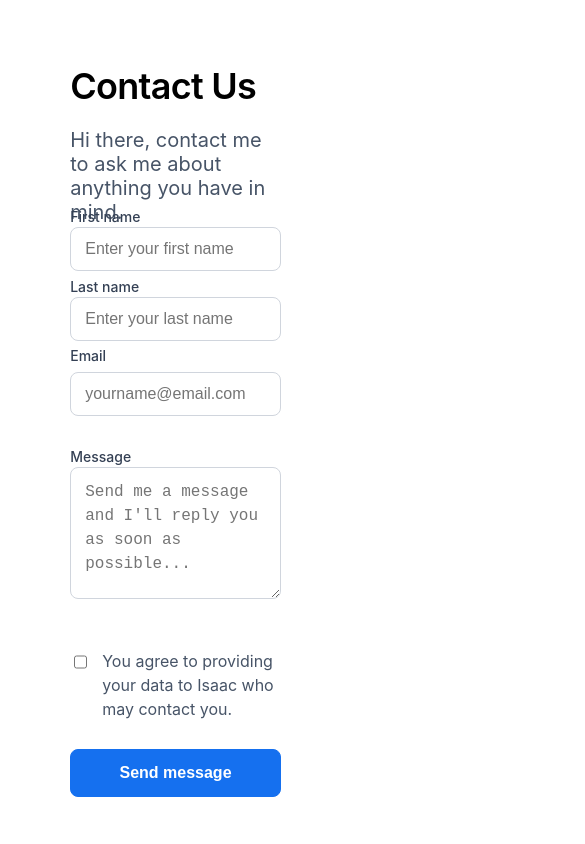
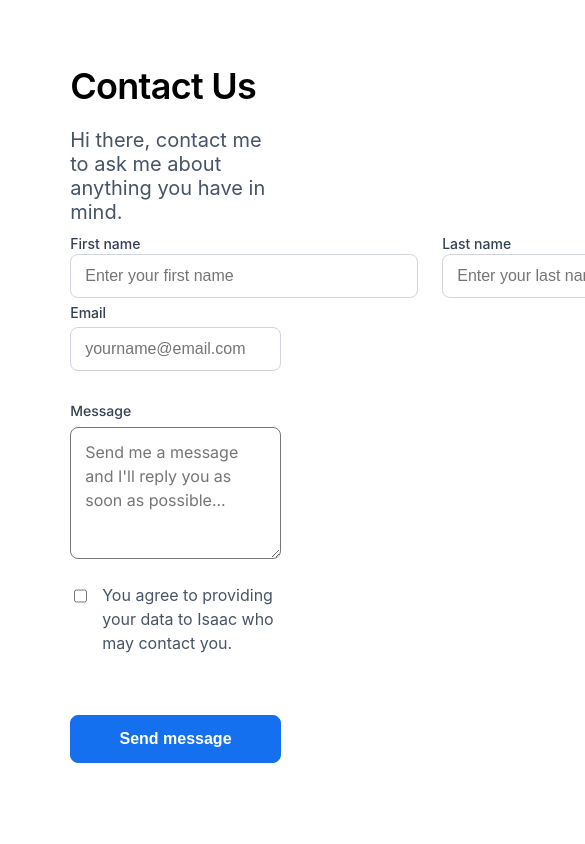
Before and after one commit to isaaclanre/linktree-v2, a React (Create React App) app: page /contact in a window 390 px wide. Shown: the top 844 px of the page, 585 px wide, since content can reach past the window. Built offline with nearby package versions, Linux system fonts and the light colour scheme.

Commit message:
Fixed some issues with the responsiveness

```diff
--- a/src/App.js
+++ b/src/App.js
@@ -1,5 +1,5 @@
 import { Route, Routes } from "react-router-dom";
-import { Contact } from "./components/Contact";
+import { ContactMe } from "./components/ContactMe";
 import { LandingPage } from "./components/LandingPage";
 
 function App() {
@@ -7,7 +7,7 @@ function App() {
     <>
       <Routes>
         <Route path="/" element={<LandingPage />} />
-        <Route path="/contact" element={<Contact />} />
+        <Route path="/contact" element={<ContactMe />} />
       </Routes>
     </>
   );
--- a/src/components/Contact.js
+++ b/src/components/ContactMe.js
@@ -11,7 +11,7 @@ import {
   FormWrapper,
   Heading,
   SupportingText,
-  NameRow,
+  Names,
   EmailStyle,
   CheckBoxStyle,
   SubWrapper,
@@ -21,9 +21,9 @@ import {
   SubWrapper2,
   Container,
   MessageStyle,
-} from "./ContactStyle";
+} from "./ContactMeStyle";
 import { Footer } from "./Footer";
-export const Contact = () => {
+export const ContactMe = () => {
   return (
     <>
       <Container>
@@ -38,7 +38,7 @@ export const Contact = () => {
                 </SupportingText>
               </HeaderStyle>
               <FormWrapper>
-                <NameRow>
+                <Names>
                   <Name>
                     <Label for="first_name">First name</Label>
                     <Input
@@ -55,7 +55,7 @@ export const Contact = () => {
                       id="last_name"
                     />
                   </Name>
-                </NameRow>
+                </Names>
                 <EmailStyle>
                   <Email for="email">Email</Email>
                   <EmailInput
@@ -72,6 +72,7 @@ export const Contact = () => {
                     id="message"
                   />
                 </MessageStyle>
+
                 <CheckBoxStyle>
                   <CheckBox
                     type="checkbox"
--- a/src/components/ContactStyle.js
+++ b/src/components/ContactMeStyle.js
@@ -1,9 +1,11 @@
 import styled from "styled-components";
-
 export const HeaderStyle = styled.div`
   width: 100%;
   height: 94px;
   margin-bottom: 48px;
+  @media only screen and (max-width: 600px) {
+    margin-bottom: 75px;
+  }
 `;
 export const Heading = styled.div`
   width: 100%;
@@ -44,15 +46,23 @@ export const Input = styled.input`
   border: 1px solid #d0d5dd;
   border-radius: 8px;
 `;
-export const NameRow = styled.div`
+export const Names = styled.div`
   display: flex;
   align-items: flex-start;
   padding: 0px;
   gap: 24px;
   width: 100%;
-  height: 140px;
+  padding-bottom: 30px;
   @media only screen and (max-width: 600px) {
     display: block;
+    display: flex;
+    flex-direction: row;
+    align-items: flex-start;
+    padding: 0px;
+    gap: 24px;
+
+    width: 720px;
+    height: 70px;
   }
 `;
 export const Name = styled.div`
@@ -68,12 +78,10 @@ export const EmailStyle = styled.div`
   flex-direction: column;
   align-items: flex-start;
   padding: 0px;
-  gap: 6px;
+  gap: 4px;
   width: 100%;
-  height: 140px;
-  @media only screen and (max-width: 600px) {
-    height: 100px;
-  }
+
+  padding-bottom: 30px;
 `;
 export const Email = styled.label`
   height: 20px;
@@ -98,17 +106,30 @@ export const EmailInput = styled.input`
   border: 1px solid #d0d5dd;
   border-radius: 8px;
 `;
+export const MessageStyle = styled.div`
+  display: flex;
+  flex-direction: column;
+  align-items: flex-start;
+  padding: 0px;
+  gap: 6px;
 
-export const MessageStyle = styled.div`
-  margin-bottom: 50px;
+  width: 100%;
 `;
 export const MessageLabel = styled.label`
-  height: 20px;
   font-style: normal;
   font-weight: 500;
   font-size: 14px;
   line-height: 20px;
   color: #344054;
+
+  /* Text sm/Medium */
+
+  font-family: "Inter";
+  font-style: normal;
+  font-weight: 500;
+  font-size: 14px;
+  line-height: 20px;
+  /* identical to box height, or 143% */
 `;
 export const MessageInput = styled.textarea`
   box-sizing: border-box;
@@ -122,8 +143,14 @@ export const MessageInput = styled.textarea`
   font-size: 16px;
   line-height: 24px;
   background: #ffffff;
-  border: 1px solid #d0d5dd;
+
   border-radius: 8px;
+
+  font-family: "Inter";
+  font-style: normal;
+  font-weight: 400;
+  font-size: 16px;
+  line-height: 24px;
 `;
 export const CheckBoxStyle = styled.div`
   display: flex;
@@ -132,7 +159,8 @@ export const CheckBoxStyle = styled.div`
   padding: 0px;
   gap: 12px;
   width: 100%;
-  height: 70px;
+  padding-top: 24px;
+  padding-bottom: 32px;
   @media only screen and (max-width: 600px) {
     height: 100px;
   }
@@ -142,6 +170,7 @@ export const CheckBox = styled.input.attrs({ type: "checkbox" })`
   height: 20px;
   background: #ffffff;
   border: 1px solid #d0d5dd;
+
   border-radius: 6px;
 `;
 export const CheckBoxLabel = styled.label`
@@ -156,6 +185,7 @@ export const CheckBoxLabel = styled.label`
 export const Button = styled.button`
   box-sizing: border-box;
   width: 100%;
+  cursor: pointer;
   height: 48px;
   font-style: normal;
   font-weight: 600;
@@ -166,7 +196,6 @@ export const Button = styled.button`
   border: 1px solid #1570ef;
   border-radius: 8px;
 `;
-
 export const FormWrapper = styled.form`
   flex-direction: column;
   align-items: flex-start;
```
